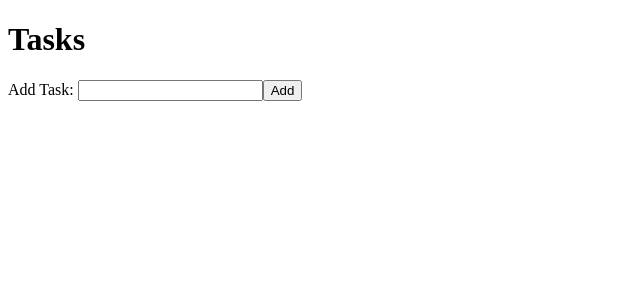
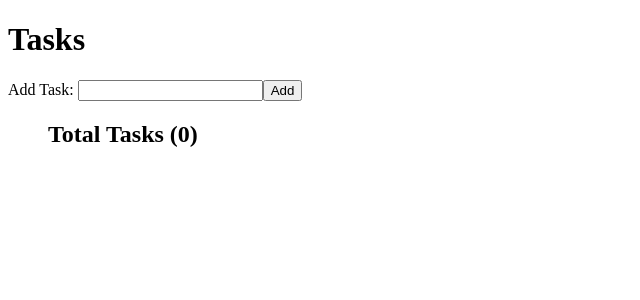
Before and after one commit to nipunagarwal4235/todo-testing, a React (Vite) app: page / in a window 1280 px wide. Shown: the top 300 px of the page, without its empty margins (0-640 px from the left). Built offline with nearby package versions, Linux system fonts and the light colour scheme.

Commit message:
8-component-composition

```diff
--- a/src/App.tsx
+++ b/src/App.tsx
@@ -1,6 +1,9 @@
 import React from 'react';
 import { Task } from './types';
 import AddTask from './AddTask';
+import TaskList from './TaskList';
+import TaskListItem from './TaskListItem';
+import TaskListHeader from './TaskListHeader';
 
 function App() {
   const [tasks, setTasks] = React.useState<Task[]>([]);
@@ -19,11 +22,12 @@
     <div>
       <h1>Tasks</h1>
       <AddTask onAddTask={onAddTask} />
-      <ul>
+      <TaskList>
+        <TaskListHeader count={tasks.length} />
         {tasks.map((task) => (
-          <li key={task.id}>{task.title}</li>
+          <TaskListItem key={task.id}>{task.title}</TaskListItem>
         ))}
-      </ul>
+      </TaskList>
     </div>
   );
 }
--- /dev/null
+++ b/src/TaskList.tsx
@@ -0,0 +1,15 @@
+type TaskListProps = {
+  header?: React.ReactNode;
+};
+
+export default function TaskList({
+  header,
+  children,
+}: React.PropsWithChildren<TaskListProps>) {
+  return (
+    <>
+      {header}
+      <ul>{children}</ul>
+    </>
+  );
+}
--- /dev/null
+++ b/src/TaskListHeader.tsx
@@ -0,0 +1,7 @@
+type TaskListHeaderProps = {
+  count: number;
+};
+
+export default function TaskListHeader({ count }: TaskListHeaderProps) {
+  return <h2>Total Tasks ({count})</h2>;
+}
--- /dev/null
+++ b/src/TaskListItem.tsx
@@ -0,0 +1,3 @@
+export default function TaskListItem({ children }: React.PropsWithChildren) {
+  return <li>{children}</li>;
+}
```
